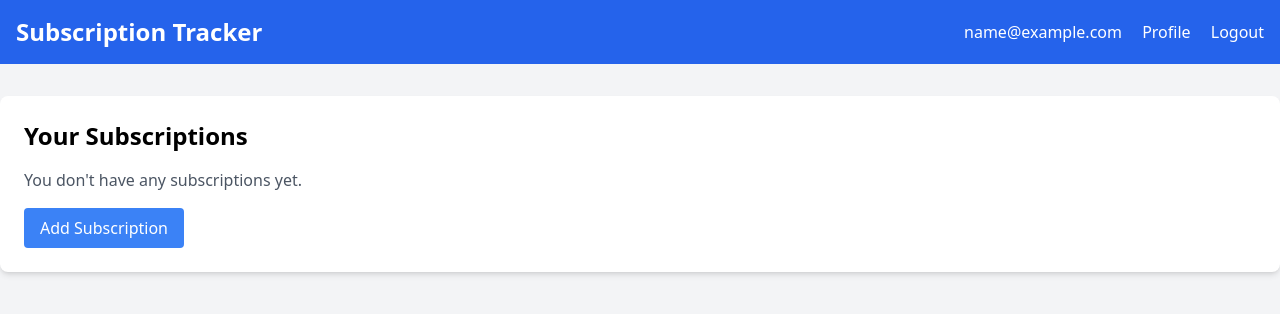
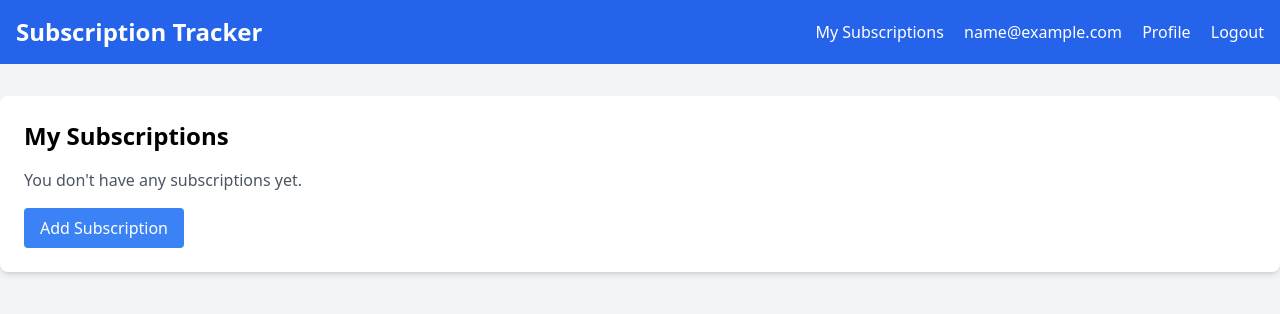
Before and after one commit to RobertIonutF/subscriptionsflask, a Flask app: page / in a window 1280 px wide. Shown: the top 314 px of the page. Run offline with Flask 3, Linux system fonts and the light colour scheme; the visitor is signed in with stand-in values (Sample User, id 1); data that the repository does not hold is empty; some libraries are stand-ins or nearby versions.

Commit message:
feat: Add "My Subscriptions" link to navbar and update index page

```diff
--- a/templates/base.html
+++ b/templates/base.html
@@ -12,6 +12,7 @@
             <a href="{{ url_for('add_subscription') }}" class="text-white text-2xl font-bold hover:text-gray-200">Subscription Tracker</a>
             <div>
                 {% if current_user.is_authenticated %}
+                    <a href="{{ url_for('index') }}" class="text-white hover:text-gray-200 mr-4">My Subscriptions</a>
                     <span class="text-white mr-4">{{ current_user.email }}</span>
                     <a href="{{ url_for('profile') }}" class="text-white hover:text-gray-200 mr-4">Profile</a>
                     <a href="{{ url_for('logout') }}" class="text-white hover:text-gray-200">Logout</a>
--- a/templates/index.html
+++ b/templates/index.html
@@ -2,7 +2,7 @@
 
 {% block content %}
 <div class="bg-white shadow-md rounded-lg p-6">
-    <h2 class="text-2xl font-semibold mb-4">Your Subscriptions</h2>
+    <h2 class="text-2xl font-semibold mb-4">My Subscriptions</h2>
     {% if subscriptions %}
         <table class="w-full mb-4">
             <thead>
@@ -20,7 +20,8 @@
                     <td class="p-2">${{ "%.2f"|format(subscription.price) }}</td>
                     <td class="p-2">{{ subscription.renewal_date.strftime('%Y-%m-%d') }}</td>
                     <td class="p-2">
-                        <a href="{{ url_for('edit_subscription', id=subscription.id) }}" class="text-blue-500 hover:underline mr-2">Edit</a>
+                        <a href="{{ url_for('edit_subscription', id=subscription.id) }}" class="text-blue-500 hover:underline mr-2">Update</a>
+                        <a href="#" class="text-green-500 hover:underline mr-2">View</a>
                         <form action="{{ url_for('delete_subscription', id=subscription.id) }}" method="POST" class="inline">
                             <button type="submit" class="text-red-500 hover:underline" onclick="return confirm('Are you sure you want to delete this subscription?')">Delete</button>
                         </form>
@@ -29,10 +30,10 @@
                 {% endfor %}
             </tbody>
         </table>
-        <p class="font-bold">Total Monthly Value: ${{ "%.2f"|format(total_monthly) }}</p>
+        <p class="font-bold mb-4">Total Monthly Value: ${{ "%.2f"|format(total_monthly) }}</p>
     {% else %}
-        <p class="text-gray-600">You don't have any subscriptions yet.</p>
+        <p class="text-gray-600 mb-4">You don't have any subscriptions yet.</p>
     {% endif %}
-    <a href="{{ url_for('add_subscription') }}" class="mt-4 inline-block bg-blue-500 text-white px-4 py-2 rounded hover:bg-blue-600">Add Subscription</a>
+    <a href="{{ url_for('add_subscription') }}" class="inline-block bg-blue-500 text-white px-4 py-2 rounded hover:bg-blue-600">Add Subscription</a>
 </div>
 {% endblock %}
```
